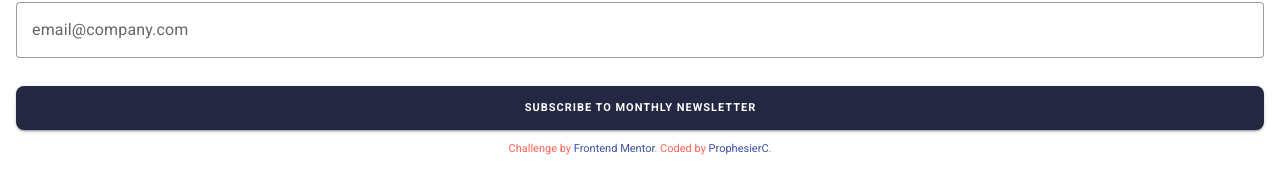
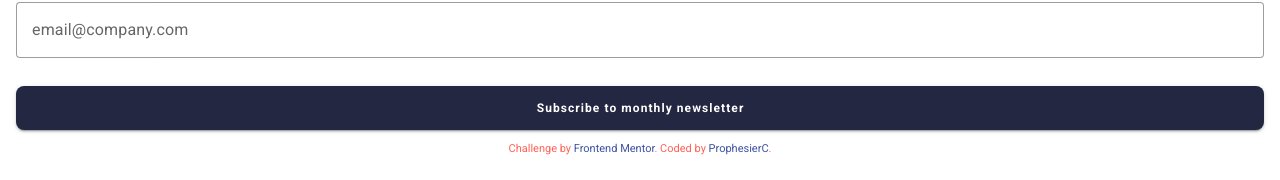
Before and after one commit to prophesierc/newsletter-sign-up-with-success-message-main, a Vue app in the folder app/: page / in a window 1280 px wide. Shown: the part 569-749 px from the top of the page. Built offline with nearby package versions, Linux system fonts and the light colour scheme.

Commit message:
update SubscribeButton.vue Initalized open-modal handler and overwrit Vuetify btn styling

```diff
--- a/app/src/components/props/SubscribeButton.vue
+++ b/app/src/components/props/SubscribeButton.vue
@@ -4,27 +4,39 @@
   type="submit"
   density="default"
   size="large"
+  @click="modalHandler"
   >
   {{ buttonText }}</v-btn>
 </template>
 
 <script>
-  export default {
-    props: ['buttonText']
+export default
+{
+  props: ['buttonText'],
+  methods:
+  {
+    handleClick()
+    {
+      this.$emit('open-modal');
+    }
   }
-// needs logic to open modal on click event
+}
 </script>
 
-<style>
+<style scoped>
   .subscribe__button{
     width: 100%;
     background-color: var(--neutral-clr-Dark-Slate-Grey);
     color: var(--neutral-clr-White);
     border-radius: 8px;
     border: none;
-    font-size: 11px;
+    font-size: 12px;
     font-weight: var(--fw-700);
     font-family: inherit;
     margin: .5em 0 0 0;
   }
+  .subscribe__button :deep(.v-btn__content) {
+    color: var(--neutral-clr-White) !important;
+    text-transform: none !important;
+  }
 </style>
```
